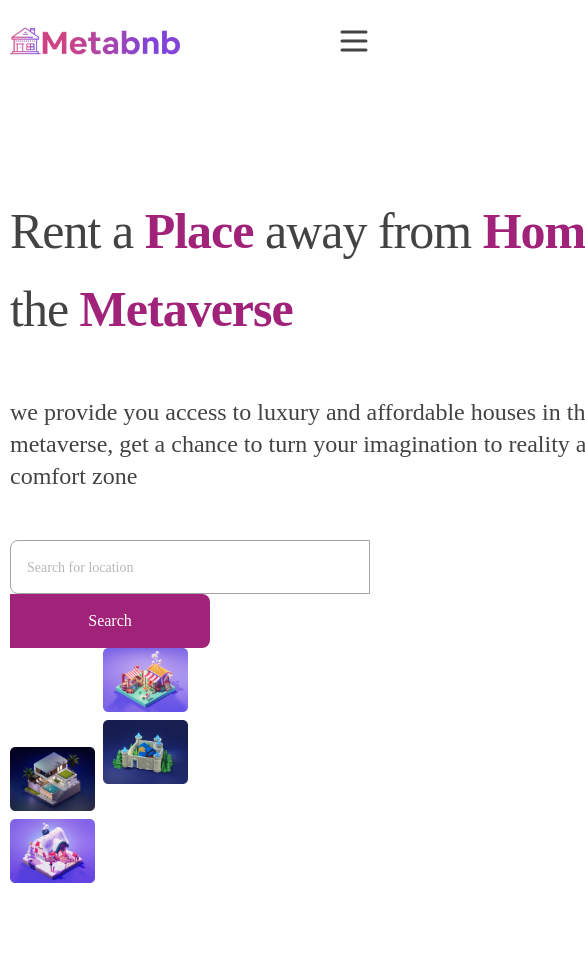
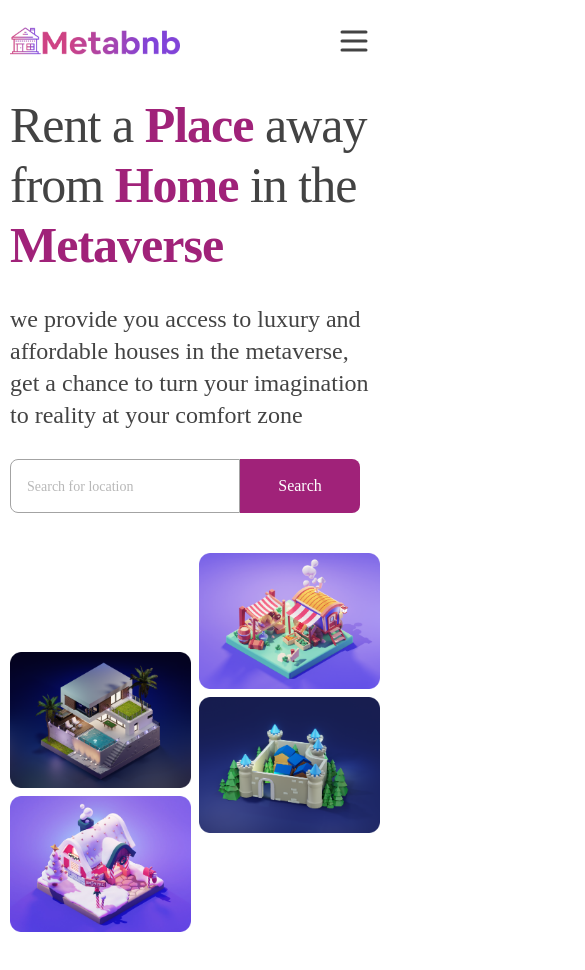
Before and after one commit to segunlawal/metabnb, a React (Create React App) app: page / in a window 390 px wide. Shown: the top 970 px of the page, 585 px wide, since content can reach past the window. Before the commit the page ends 947 px from the top, so only its background shows below. Built offline with nearby package versions, Linux system fonts and the light colour scheme; a web font is replaced by a local one.

Commit message:
style: Make first section of homepage responsive

```diff
--- a/src/components/HomePageIntro/HomePageIntro.js
+++ b/src/components/HomePageIntro/HomePageIntro.js
@@ -7,38 +7,38 @@ import imagefour from "../../assets/image-4.png";
 
 function HomePageIntro() {
   return (
-    <div className="mt-[125px] xl:mx-[100px] lg:mx-[68px] md:mx-[50px] sm:mx-[20px] mx-[10px] mb-16">
+    <div className="lg:mt-[125px] xl:mx-[100px] lg:mx-[68px] md:mx-[50px] sm:mx-[20px] mx-[10px] mb-16">
       <div className="lg:flex gap-x-24">
-        <div className="mt-7 w-[52%]">
-          <h1 className="text-left text-[50px] leading-[78px] tracking-[-0.02em] w-[646px]">
+        <div className="mt-7 lg:w-[52%]">
+          <h1 className="text-left text-[50px] sm:leading-[78px] leading-[60px] tracking-[-0.02em] xl:w-[646px]">
             Rent a <span className="meta-color font-bold">Place </span> away
             from
             <span className="meta-color font-bold"> Home </span>in the
             <span className="meta-color font-bold"> Metaverse</span>
           </h1>
-          <p className="text-left my-12 text-2xl w-[636px]">
+          <p className="text-left lg:my-12 my-7 text-2xl xl:w-[636px]">
             we provide you access to luxury and affordable houses in the
             metaverse, get a chance to turn your imagination to reality at your
             comfort zone
           </p>
-          <div className="input-box text-left width-[646px]">
+          <div className="input-box text-left lg:width-[646px]">
             <input
               type="text"
-              className="placeholder:text-[#B8B8B8] placeholder:text-sm border-[1px] border-[#A3A3A3] rounded-tl-lg rounded-bl-lg w-[360px] h-[54px] py-5 pl-4"
+              className="placeholder:text-[#B8B8B8] placeholder:text-sm border-[1px] border-[#A3A3A3] rounded-tl-lg rounded-bl-lg xl:w-[360px] lg:w-[280px] sm:w-[400px] w-[230px] h-[54px] pl-4"
               placeholder="Search for location"
             />
             <span>
               <button
                 type="submit"
-                className="btn-gradient text-white rounded-tr-lg rounded-br-lg w-[200px] h-[54px]"
+                className="btn-gradient text-white rounded-tr-lg rounded-br-lg xl:w-48 md:w-[123px] w-[120px] h-[54px]"
               >
                 Search
               </button>
             </span>
           </div>
         </div>
-        <div className="w-[48%] flex gap-x-2">
-          <div className="flex flex-col gap-y-2 mt-[99px]">
+        <div className="lg:w-[48%] flex gap-x-2 lg:mt-0 mt-10 justify-center">
+          <div className="flex  flex-col gap-y-2 mt-[99px]">
             <img src={imageone} className="w-[234px]" alt="pic-one" />
             <img src={imagethree} className="w-[234px]" alt="pic-three" />
           </div>
```
